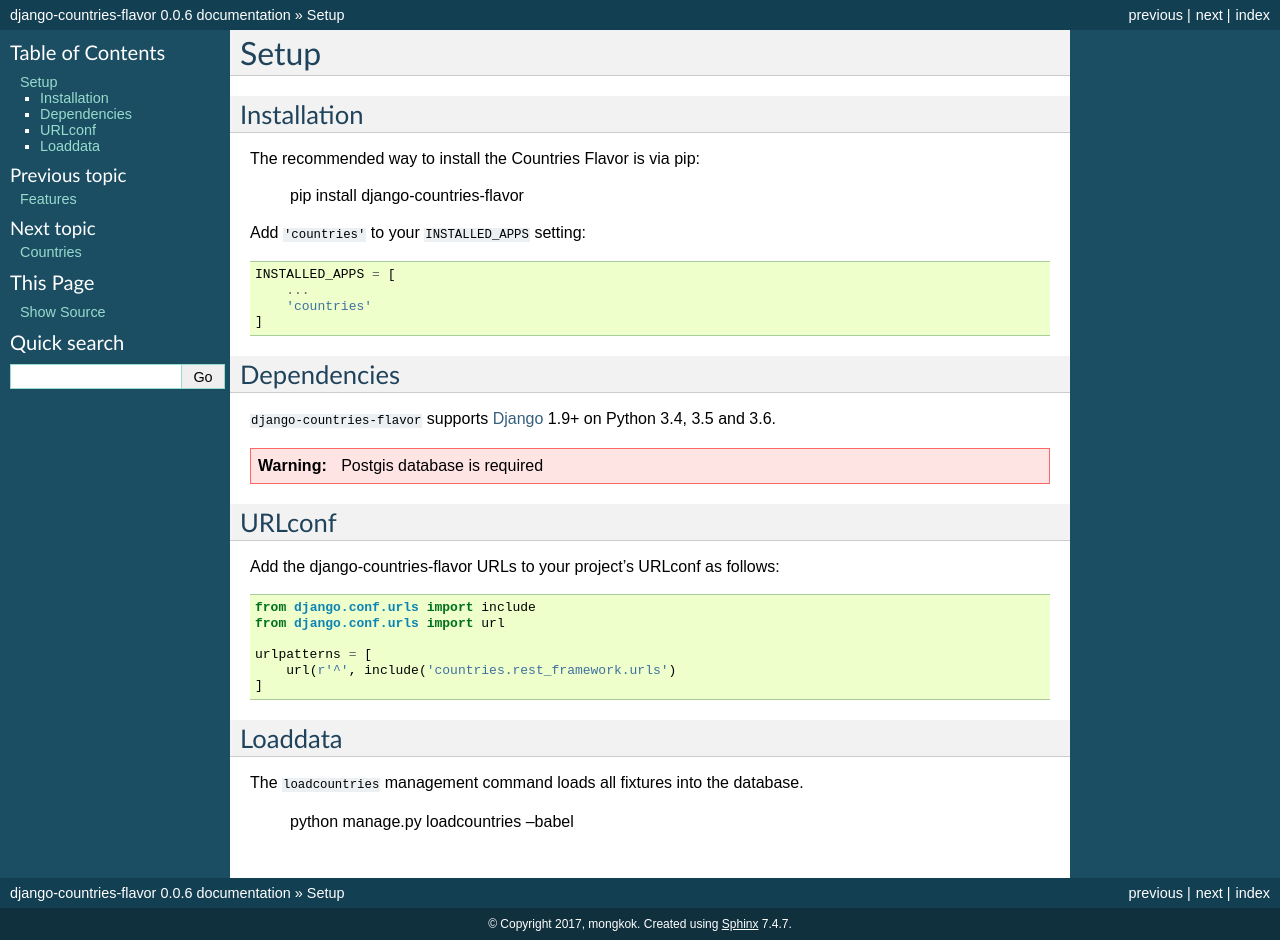
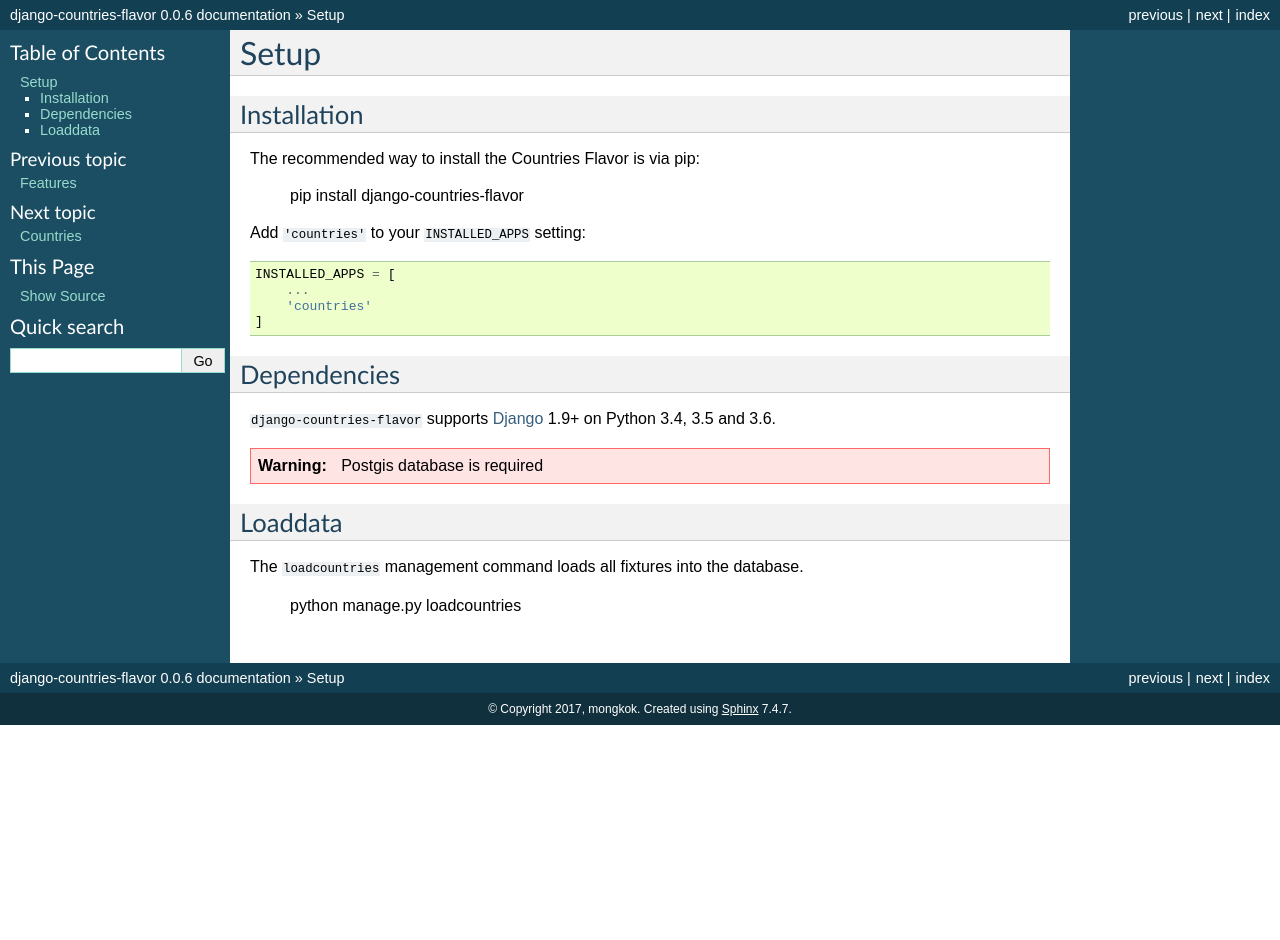
Before and after one commit to flavors/django-countries, a Sphinx documentation site: the page built from docs/setup.rst, in a window 1280 px wide. Built offline with Sphinx 7.4.7, drawn with Linux system fonts in a browser that asks for light colours; after the commit the page ends 900 px from its top, so only the background shows below that.

Commit message:
Babel is not required

```diff
--- a/docs/setup.rst
+++ b/docs/setup.rst
@@ -29,22 +29,9 @@
     Postgis database is required
 
 
-URLconf
--------
-
-Add the django-countries-flavor URLs to your project's URLconf as follows::
-
-    from django.conf.urls import include
-    from django.conf.urls import url
-
-    urlpatterns = [
-        url(r'^', include('countries.rest_framework.urls')
-    ]
-
-
 Loaddata
 --------
 
 The ``loadcountries`` management command loads all fixtures into the database.
 
-    python manage.py loadcountries --babel
+    python manage.py loadcountries
--- a/setup.py
+++ b/setup.py
@@ -29,7 +29,6 @@
     url='https://github.com/flavors/countries/',
     packages=find_packages(exclude=['tests*']),
     install_requires=[
-        'Babel>=2.4.0',
         'Django>=1.9',
         'psycopg2>=2.6.2',
         'requests>=1.1.0'
@@ -49,7 +48,6 @@
     ],
     zip_safe=False,
     tests_require=[
-        'Babel>=2.4.0',
         'Django>=1.9',
         'factory-boy>=2.8.1',
         'psycopg2>=2.6.2',
```
Also changed, not shown: 2 other files.
